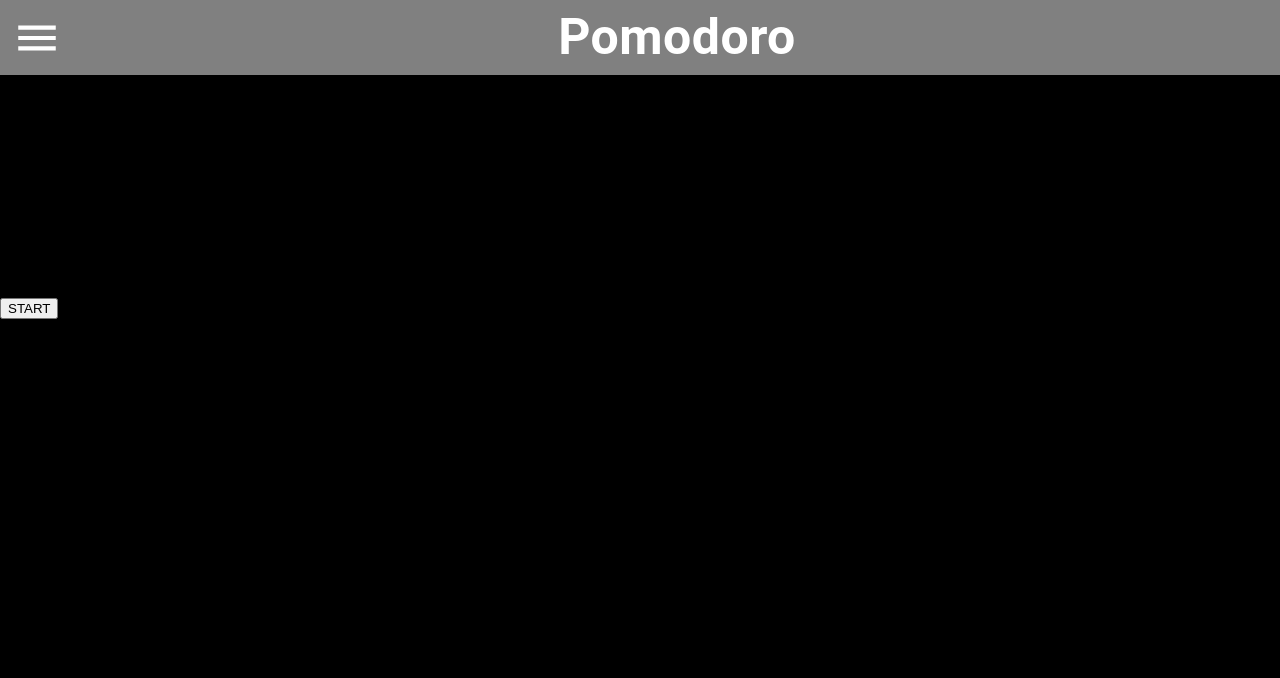
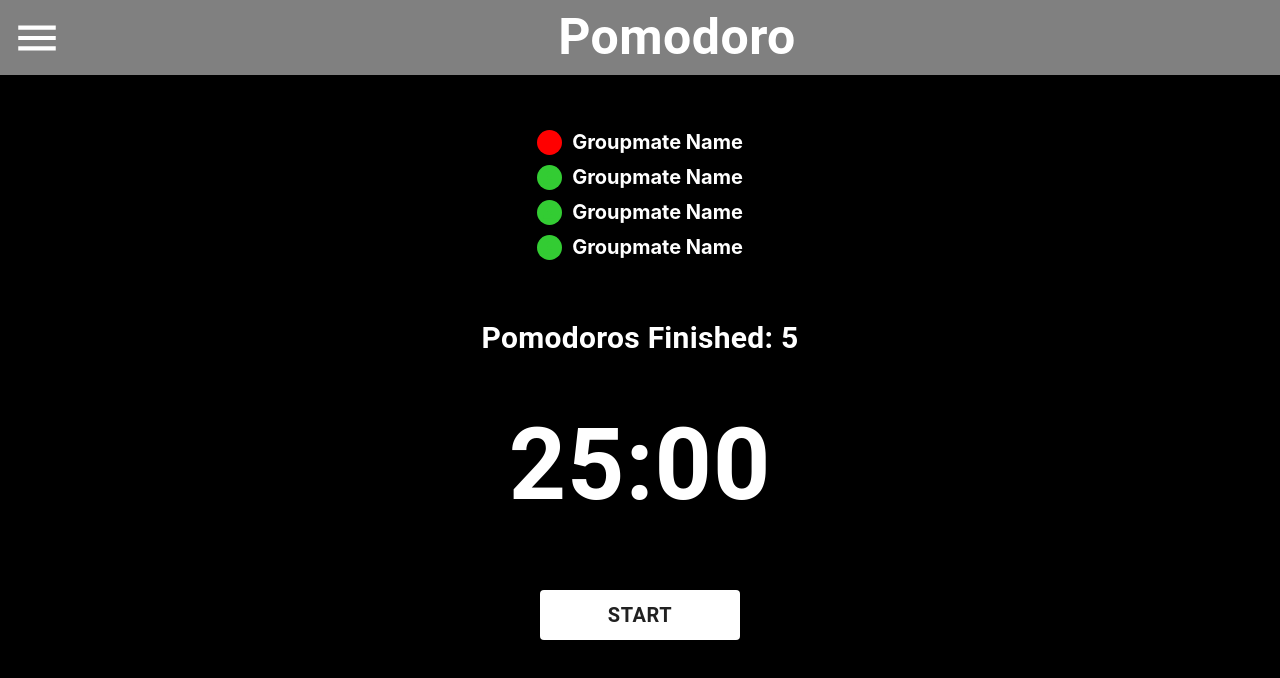
Before and after one commit to Jedro1270/Gakusei, a React (Create React App) app in the folder client/: page /pomodoro in a window 1280 px wide. Shown: the top 678 px of the page. Built offline with nearby package versions, Linux system fonts and the light colour scheme.

Commit message:
feat: convert all html elements to styled components

```diff
--- a/client/src/components/Body/Groups/Groups.js
+++ b/client/src/components/Body/Groups/Groups.js
@@ -1,4 +1,5 @@
 import React, { useEffect } from 'react';
+import { Avatar, Box, Button, Typography, styled } from '@material-ui/core';
 
 export default function Groups(props) {
 
@@ -7,53 +8,77 @@ export default function Groups(props) {
     });
 
     return (
-        <div className='Group-page'>
-            <div className='Group-buttons'>
-                <button className='Create-group'>
+        <div>
+            <GroupButtonsSection>
+                <GroupButton>
                     Create
-                </button>
-                <button className='Join-group'>
+                </GroupButton>
+                <GroupButton>
                     Join
-                </button>
-            </div>
+                </GroupButton>
+            </GroupButtonsSection>
 
-            <div className='Selectable-groups'>
-                <div className='sample-group'>
-                    <div className='Group-icon'>
-                        <img src='/images/group-icons/image.png'/>
-                    </div>
-                    <div className='Group-name'>
+            <SelectableGroupsSection>
+
+                    <GroupIcon src='/images/group-icons/image.png'>
+                    </GroupIcon>
+                    <GroupName>
                         Group Name
-                    </div>
-                </div>
+                    </GroupName>
 
-                <div className='sample-group'>
-                    <div className='Group-icon'>
-                        <img src='/images/group-icons/image.png'/>
-                    </div>
-                    <div className='Group-name'>
+                    <GroupIcon src='/images/group-icons/image.png'>
+                    </GroupIcon>
+                    <GroupName>
                         Group Name
-                    </div>
-                </div>
+                    </GroupName>
 
-                <div className='sample-group'>
-                    <div className='Group-icon'>
-                        <img src='/images/group-icons/image.png'/>
-                    </div>
-                    <div className='Group-name'>
+                    <GroupIcon src='/images/group-icons/image.png'>
+                    </GroupIcon>
+                    <GroupName>
                         Group Name
-                    </div>
-                </div>
+                    </GroupName>
 
-                <div className='sample-group'>
-                    <div className='Group-icon'>
-                        <img src='/images/group-icons/image.png'/>
-                    </div>
-                    <div className='Group-name'>
-                        Group Name
-                    </div>
-                </div>
-            </div>
+            </SelectableGroupsSection>
         </div>
     );
 }
+
+const GroupButtonsSection = styled(Box)({
+    display: 'flex',
+    flexDirection: 'row',
+    height: '15%',
+});
+
+const GroupButton = styled(Button)({
+    backgroundColor: 'white',
+    '&:hover': {
+        backgroundColor: 'rgb(191, 191, 191)'
+    },
+    fontWeight: 'bold',
+    fontSize: '20px',
+    flex: '1',
+    padding: '2% 5%',
+    margin: '20px',
+});
+
+const SelectableGroupsSection = styled(Box)({
+    backgroundColor: 'black',
+    textAlign: 'center',
+    fontSize: '40px',
+    fontWeight: 'bold',
+});
+
+const GroupIcon = styled(Avatar)({
+    margin: '20px auto',
+    height: '250px',
+    width: '250px',
+    display: 'flex',
+    flexDirection: 'column',
+});
+
+const GroupName = styled(Typography)({
+    marginBottom: '50px',
+    color: 'white',
+    fontSize: '30px',
+    fontWeight: 'bold'
+});
--- a/client/src/components/Body/Notebooks/Notebooks.js
+++ b/client/src/components/Body/Notebooks/Notebooks.js
@@ -1,4 +1,5 @@
 import React, { useEffect } from 'react';
+import { List, ListItem, Typography, styled } from '@material-ui/core';
 
 export default function Notebooks(props) {
 
@@ -7,22 +8,41 @@ export default function Notebooks(props) {
     });
 
     return (
-        <div className="Notebooks-page">
-            <div className="Notebook">
-                <h1>
+        <List>
+
+            <Notebook button>
+                <NotebookTitle>
                     Notebook 1
-                </h1>
-            </div>
-            <div className="Notebook">
-                <h1>
+                </NotebookTitle>
+            </Notebook>
+
+            <Notebook button>
+                <NotebookTitle>
                     Notebook 2
-                </h1>
-            </div>
-            <div className="Notebook">
-                <h1>
+                </NotebookTitle>
+            </Notebook>
+
+            <Notebook button>
+                <NotebookTitle>
                     Notebook 3
-                </h1>
-            </div>
-        </div>
+                </NotebookTitle>
+            </Notebook>
+
+        </List>
     );
 }
+
+const Notebook = styled(ListItem)({
+    backgroundColor: 'grey',
+    padding: '10px',
+    margin: '10px 0px',
+    '&:hover': {
+        backgroundColor: 'rgb(102, 102, 102)'
+    }
+});
+
+const NotebookTitle = styled(Typography)({
+    color: 'white',
+    fontSize: '30px',
+    fontWeight: 'bold'
+});
--- a/client/src/components/Body/Pomodoro/Pomodoro.js
+++ b/client/src/components/Body/Pomodoro/Pomodoro.js
@@ -1,3 +1,4 @@
+import { Avatar, Box, Typography, Button, styled } from '@material-ui/core';
 import React, { useEffect } from 'react';
 
 export default function Pomodoro(props) {
@@ -7,43 +8,102 @@ export default function Pomodoro(props) {
     });
 
     return (
-        <div className="Pomodoro-page">
-            <div className="Pomodoro-members">
-                <div className="Member">
-                    <div className="Member-status" />
+        <PomodoroBody>
+            <PomodoroMembersSection>
+
+                <Member>
+                    <OfflineStatusIndicator/>
                     Groupmate Name
-                </div>
-                <div className="Member">
-                    <div className="Member-status" />
+                </Member>
+
+                <Member>
+                    <OnlineStatusIndicator/>
                     Groupmate Name
-                </div>
-                <div className="Member">
-                    <div className="Member-status" />
+                </Member>
+
+                <Member>
+                    <OnlineStatusIndicator/>
                     Groupmate Name
-                </div>
-                <div className="Member">
-                    <div className="Member-status" />
+                </Member>
+
+                <Member>
+                    <OnlineStatusIndicator/>
                     Groupmate Name
-                </div>
-            </div>
+                </Member>
 
-            <div className="Pomodoro-counter">
-                <h1>
-                    Pomodoros Finished: 5
-                </h1>
-            </div>
+            </PomodoroMembersSection>
 
-            <div className="Pomodoro-timer">
-                <h1>
-                    25:00
-                </h1>
-            </div>
+            <PomodoroCounter>
+                Pomodoros Finished: 5
+            </PomodoroCounter>
 
-            <div className="Pomodoro-button">
-                <button>
-                    START
-                </button>
-            </div>
-        </div>
+            <PomodoroTimer>
+                25:00
+            </PomodoroTimer>
+
+            <StartButton>
+                START
+            </StartButton>
+        </PomodoroBody>
     );
 }
+
+const PomodoroBody = styled(Box)({
+    textAlign: 'center',
+    color: 'white'
+});
+
+const PomodoroMembersSection = styled(Box)({
+    padding: '50px',
+    display: 'flex',
+    flexDirection: 'column',
+    alignItems: 'center',
+});
+
+const Member = styled(Box)({
+    margin: '5px',
+    display: 'flex',
+    flexDirection: 'row',
+    fontSize: '20px',
+    fontWeight: 'bold',
+});
+
+const OfflineStatusIndicator = styled(Avatar)({
+    height: '25px',
+    width: '25px',
+    marginRight: '10px',
+    backgroundColor: 'red',
+    color: 'red'
+});
+
+const OnlineStatusIndicator = styled(Avatar)({
+    height: '25px',
+    width: '25px',
+    marginRight: '10px',
+    backgroundColor: 'rgb(51, 204, 51)',
+    color: 'rgb(51, 204, 51)'
+});
+
+const PomodoroCounter = styled(Typography)({
+    fontSize: '30px',
+    fontWeight: 'bold'
+});
+
+const PomodoroTimer = styled(Typography)({
+    fontSize: '100px',
+    margin: '30px',
+    fontWeight: 'bold'
+});
+
+const StartButton = styled(Button)({
+    backgroundColor: 'white',
+    '&:hover': {
+        backgroundColor: 'rgb(191, 191, 191)'
+    },
+    fontWeight: 'bold',
+    fontSize: '20px',
+    flex: '1',
+    width: '200px',
+    height: '50px',
+    margin: '20px',
+});
```
